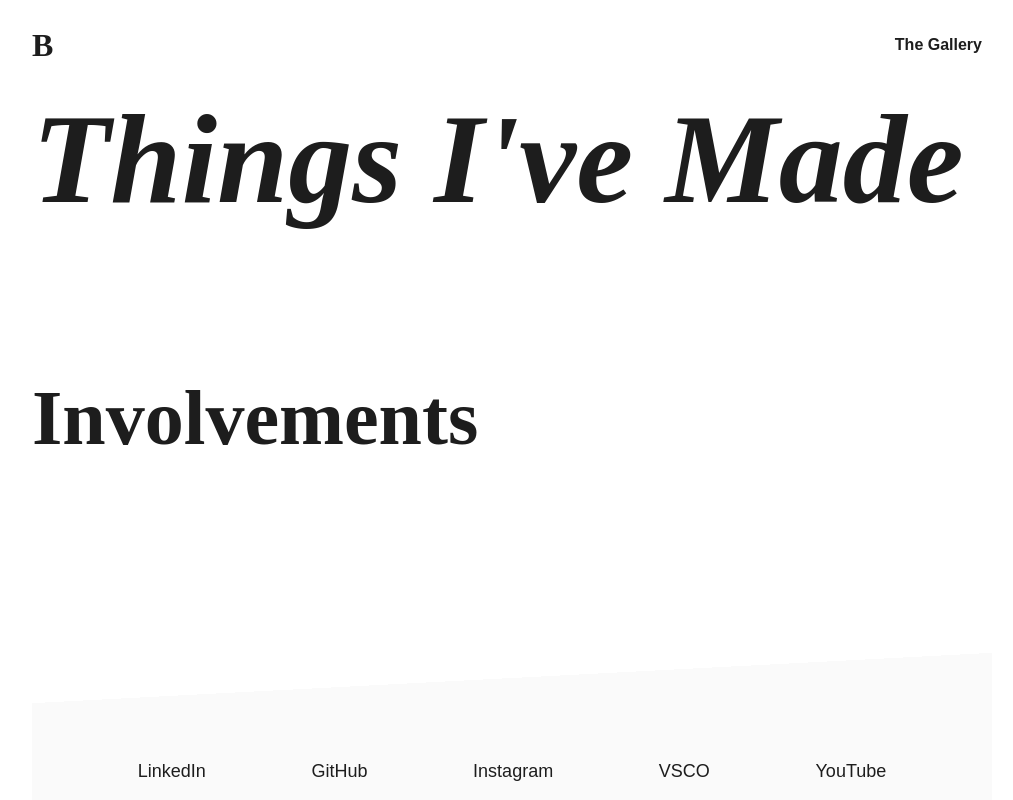
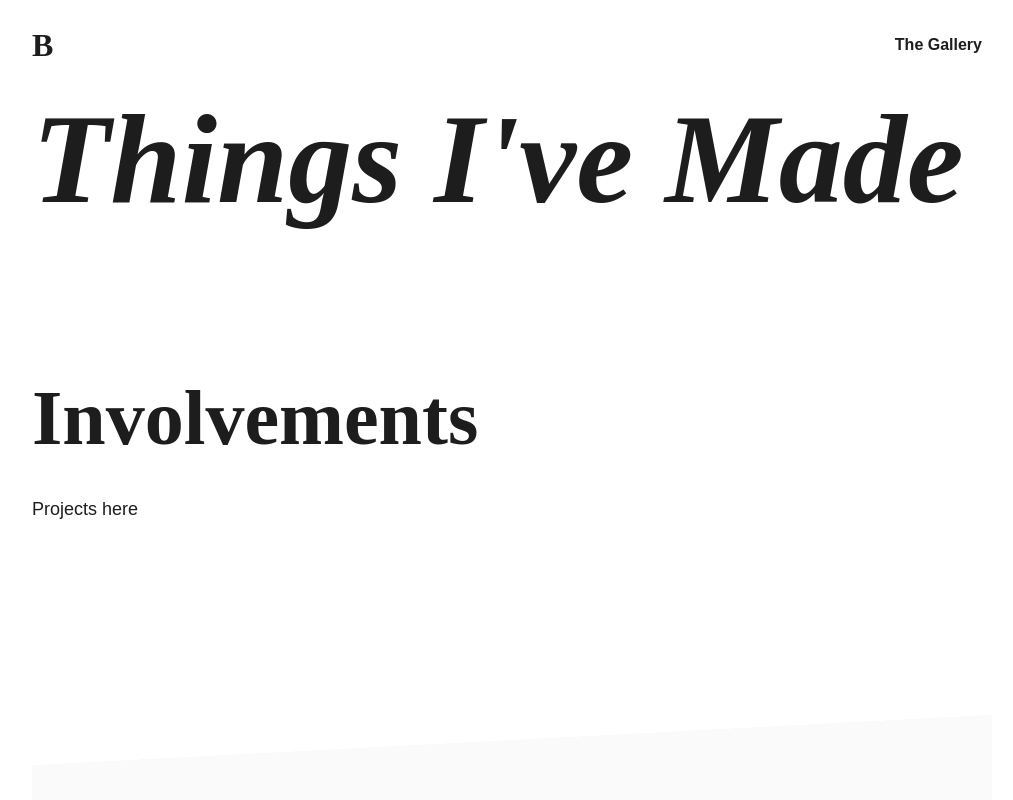
Before and after one commit to bdhmin/portfolio, a React (Create React App) app: page /projects in a window 1280 px wide. Shown: the top 800 px of the page, without its empty margins (128-1141 px from the left). Built offline with nearby package versions, Linux system fonts and the light colour scheme; a web font is replaced by a local one.

Commit message:
Cleaned up code

```diff
--- a/src/App/About/about.js
+++ b/src/App/About/about.js
@@ -1,6 +1,4 @@
 import './about.scss';
-import { Link } from 'react-router-dom';
-import Socials from '../Socials/socials';
 import SelfPortrait from '../../assets/About/Bryan-Wall.jpg';
 
 function About() {
--- a/src/App/App.js
+++ b/src/App/App.js
@@ -7,7 +7,6 @@ import ProjectsPage from './Projects/projectsPage';
 // import H2UTechnologies from './Projects/H2UTechnologies/h2utechnologies';
 import Photography from './Photography/photography';
 import LiveStatusDoc from './Documentation/LiveStatusDoc/live-status-doc';
-import Socials from './Socials/socials';
 
 function App() {
   return (
--- a/src/App/Projects/projects.js
+++ b/src/App/Projects/projects.js
@@ -1,12 +1,11 @@
 import './projects.scss';
-import H2UTechnologiesPreview from './H2UTechnologies/h2utechnologiesPreview';
 
 function Projects() {
   return (
     <div className="Projects">
       <div className="ProjectBox">
         <h2>Involvements</h2>
-
+        <p>Projects here</p>
       </div>
     </div>
 
```
